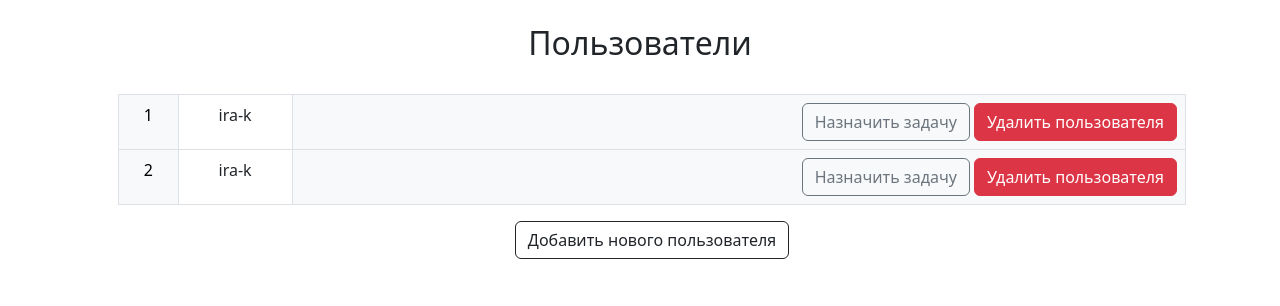
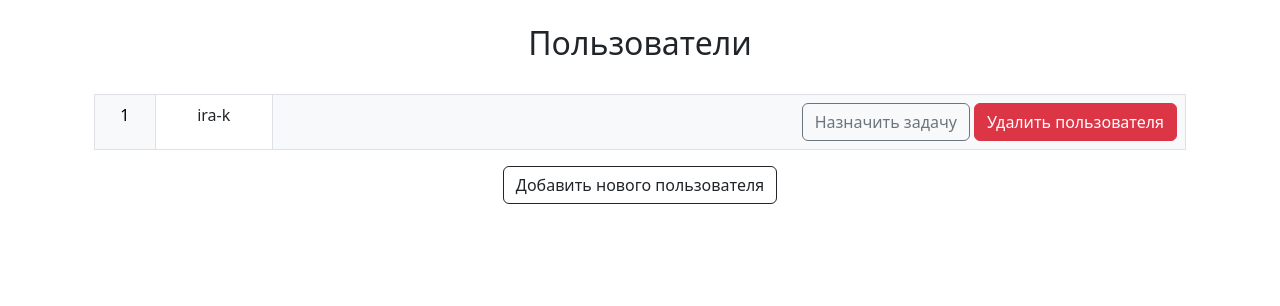
Before and after one commit to irawrr/TaskManager, a Django app: page /users in a window 1280 px wide. Shown: the part 73-379 px from the top of the page. Run offline with Django 4.2, Linux system fonts and the light colour scheme; a user stored in the database is signed in; data comes from the database, SQL or seed files in the repository.

Commit message:
Сделан функционал "назначить задачу"

```diff
--- a/main/templates/main/base.html
+++ b/main/templates/main/base.html
@@ -12,9 +12,9 @@
 <body>
     <div class="container">
     <header class="d-flex flex-wrap align-items-center justify-content-center justify-content-md-between py-3 mb-4 border-bottom">
-      <a href="/" class="d-flex align-items-center col-md-3 mb-2 mb-md-0 text-dark text-decoration-none">
+      <div class="d-flex align-items-center col-md-3 mb-2 mb-md-0 text-dark text-decoration-none">
         <svg class="bi me-2" width="40" height="32" role="img" aria-label="Bootstrap"><use xlink:href="#bootstrap"></use></svg>
-      </a>
+      </div>
       <ul class="nav col-12 col-md-auto mb-2 justify-content-center mb-md-0">
         <li><button onclick="window.location.href='{% url 'home' %}'" class="nav-link px-2 link-dark">Задачи</button></li>
         <li><button onclick="window.location.href='{% url 'users' %}'" class="nav-link px-2 link-dark">Пользователи</button></li>
--- a/main/templates/users/assign_task.html
+++ b/main/templates/users/assign_task.html
@@ -1,19 +1,19 @@
 {% extends 'main/base.html' %}
 
 {% block title %}
-    Назначить задачу
+Назначить задачу
 {% endblock %}
 
 {% block content %}
     <h2 style="text-align: center">{{ title }}</h2><br>
     <form method="post">
         {% csrf_token %}
-        {{ form.data }}<br>
+        {{ form.date }}<br>
         {{ form.name }}<br>
         {{ form.description }}<br>
         {{ form.planned_time }}<br>
         <button type="submit" class="btn btn-success">{{ button_name }}</button>
-        <a href="{% url 'users' %}" class="btn btn-danger">Отмена</a>
+        <button onclick="window.location.href='{% url 'users' %}'" class="btn btn-danger">Отмена</button>
         <span style="color: black; margin-left: 30px"> {{ error }}</span>
     </form>
 {% endblock %}
--- a/main/templates/users/users.html
+++ b/main/templates/users/users.html
@@ -7,26 +7,21 @@
 {% block content %}
     <h2 style="text-align: center">Пользователи</h2> <br>
     <div class="container">
-    <div class="form-check mb-0">
-    {% if tasks %}
     {% csrf_token %}
         <table class="table table-bordered " id="table" style="text-align: center">
-        {% for el in tasks %}
+        {% for user in users %}
             <tr class="table table-striped-columns ">
                 <td colspan="2" class="text-center text-bg-light">{{ forloop.counter }}</td>
-                <td colspan="2" class="text-center ">{{ el.user }}</td>
+                <td colspan="2" class="text-center ">{{ user.username }}</td>
                 <td colspan="2"  class="text-end text-bg-light ">
-                    <a href="{% url 'assign_task' %}" class="btn light btn-outline-secondary ">Назначить задачу</a>
-                    <a href="{% url 'users' %}" class="btn btn-danger">Удалить пользователя</a>
+                    <a onclick="window.location.href='{% url 'assign_task' pk=user.id %}'" class="btn light btn-outline-secondary ">Назначить задачу</a>
+                    <a onclick="window.location.href='{% url 'users' %}'" class="btn btn-danger">Удалить пользователя</a>
                 </td>
             </tr>
         {% endfor %}
         </table>
-    {% else %}
-        <p>У вас нет пользователей!</p>
-    {% endif %}
      <div class="col text-center">
-        <a class="btn btn-outline-dark" style="text-align: center" href="{% url 'add_user' %}">Добавить нового пользователя</a>
+        <button class="btn btn-outline-dark" style="text-align: center" onclick="window.location.href='{% url 'add_user' %}'">Добавить нового пользователя</button>
      </div><br><br>
     </div>
     </div>
--- a/main/urls.py
+++ b/main/urls.py
@@ -10,6 +10,6 @@ urlpatterns = [
     path('change', views.change, name='change'),
     path('complete/<int:pk>', views.complete, name='complete'),
     path('edit/<int:pk>', views.edit, name='edit'),
-    path('assign_task', views.assign_task, name='assign_task'),
+    path('assign_task/<int:pk>', views.assign_task, name='assign_task'),
     path('add_user', views.add_user, name='add_user'),
 ]
--- a/main/views.py
+++ b/main/views.py
@@ -102,8 +102,8 @@ def report(request):
 
 @login_required
 def users(request):
-    tasks = Record.objects.order_by('-id')
-    return render(request, 'users/users.html', {'title': 'Пользователи', 'tasks': tasks})
+    users_ = User.objects.order_by('id')
+    return render(request, 'users/users.html', {'title': 'Пользователи', 'users': users_})
 
 
 @login_required
@@ -127,24 +127,24 @@ def add_user(request):
 
 
 @login_required
-def assign_task(request):
+def assign_task(request, pk):
     error = ''
     if request.method == 'POST':
         form = RecordForm(request.POST)
         if form.is_valid() and form.cleaned_data['date'] >= datetime.now().date():
             record = form.save(commit=False)
-            record.user = request.user
+            record.user = User.objects.get(pk=pk)
             record.save()
             form.save()
-            return redirect('assign_task')
+            return redirect('users')
         else:
             error = 'Введите корректные данные!'
     form = RecordForm()
     context = {
         'form': form,
         'error': error,
-        'title': " задачи",
-        'button_name': "Создать"
+        'title': "Назначение задачи",
+        'button_name': "Назначить",
     }
     return render(request, 'users/assign_task.html', context)
 
```
